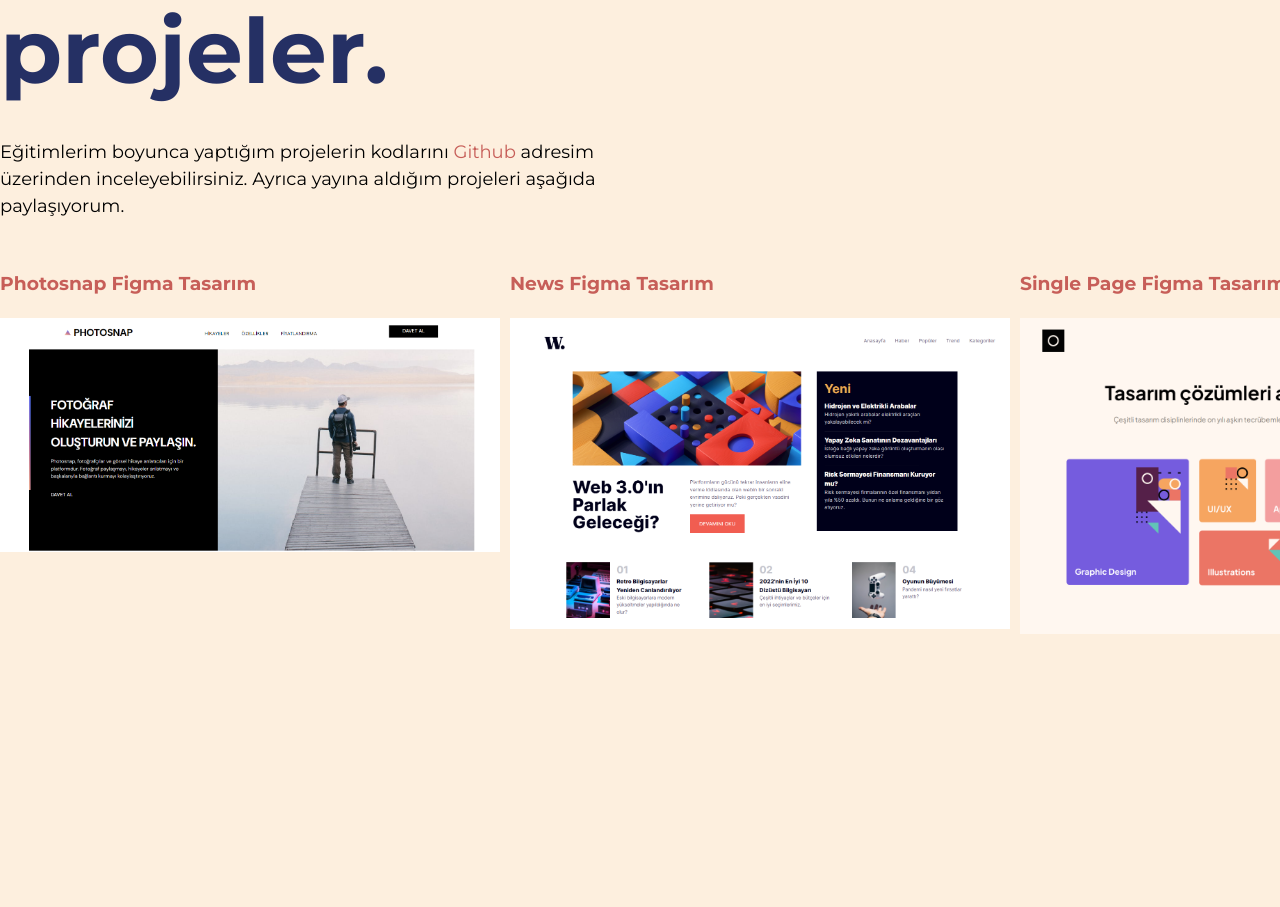
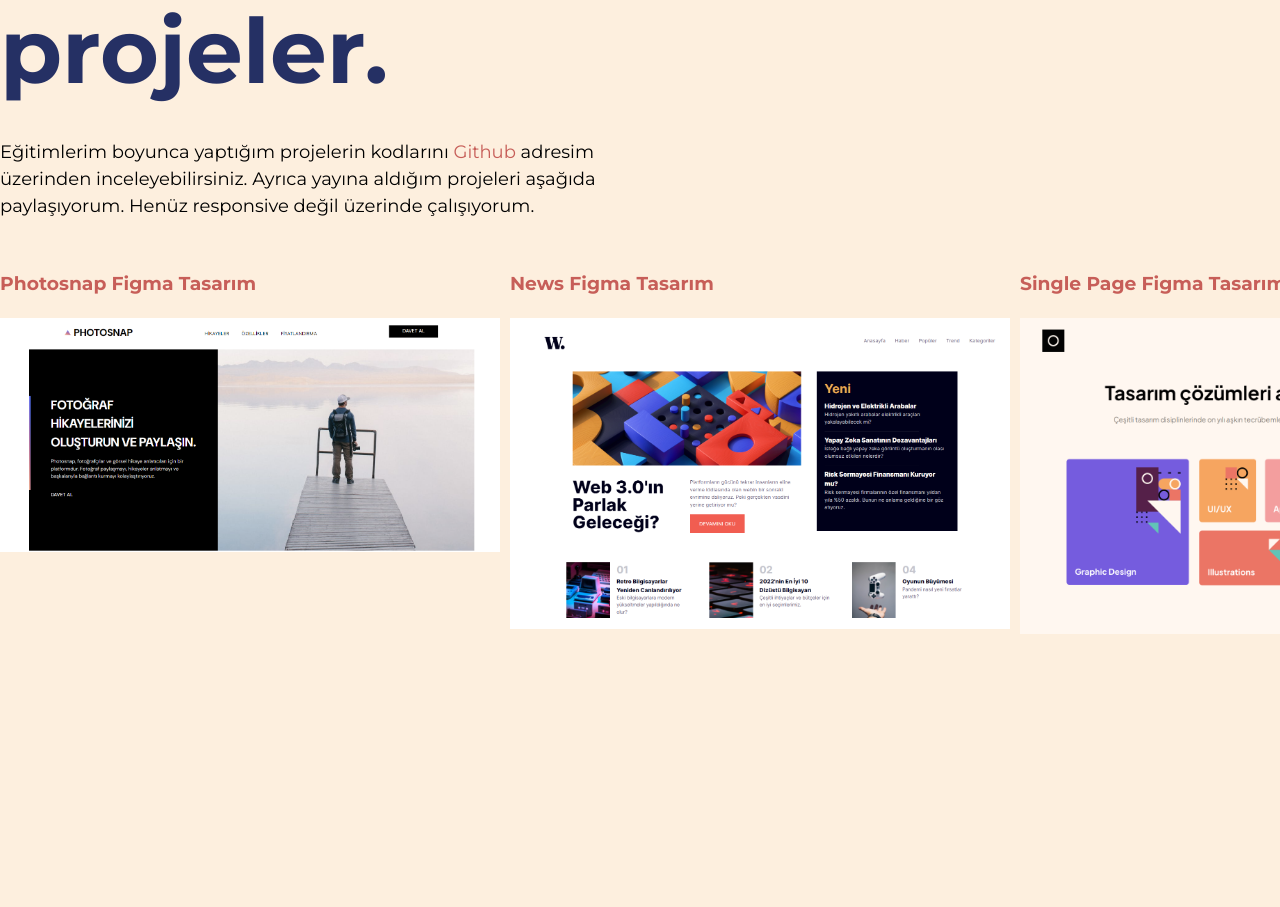
Before and after one commit to sareecil/myPortfolio, a React (Vite) app: page / in a window 1280 px wide. Shown: the part 2400-3307 px from the top of the page. Built offline with nearby package versions, Linux system fonts and the light colour scheme.

Commit message:
duzenleme yapildi

```diff
--- a/src/App.jsx
+++ b/src/App.jsx
@@ -70,7 +70,7 @@ function App() {
         <section id="work">
           <div className="work">
             <h1>projeler.</h1>
-            <p>Eğitimlerim boyunca yaptığım projelerin kodlarını <a href="https://github.com/sareecil" target='_blank' rel='noreferrer'>Github</a> adresim üzerinden inceleyebilirsiniz. Ayrıca yayına aldığım projeleri aşağıda paylaşıyorum.</p>
+            <p>Eğitimlerim boyunca yaptığım projelerin kodlarını <a href="https://github.com/sareecil" target='_blank' rel='noreferrer'>Github</a> adresim üzerinden inceleyebilirsiniz. Ayrıca yayına aldığım projeleri aşağıda paylaşıyorum. Henüz responsive değil üzerinde çalışıyorum.</p>
             <div className="img">
               <div className="img-part">
                 <h3><a href="https://sareecil-photosnap.netlify.app/" target='_blank' rel='noreferrer'>Photosnap Figma Tasarım</a></h3>
```
